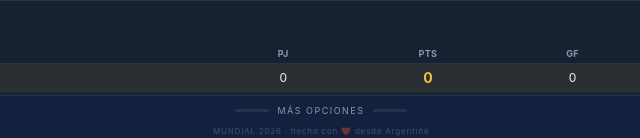
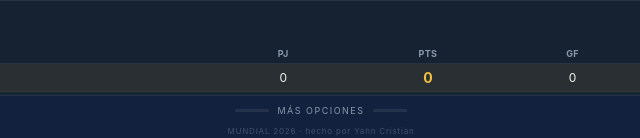
Before and after one commit to Cris-YHN/Fixture-Mundial-2026, a plain HTML site: page index.html in a window 1280 px wide. Shown: the part 659-797 px from the top of the page, 319-959 px from the left. Drawn offline with Linux system fonts and the light colour scheme.

Commit message:
Correccion de Footer

```diff
--- a/index.html
+++ b/index.html
@@ -231,7 +231,7 @@ html.light .ftr-btn.fb .ftr-ttl{color:#166534}
       </div>
     </button>
   </div>
-  <div class="ftr-credit">MUNDIAL 2026 · hecho con ❤️ desde Argentina</div>
+  <div class="ftr-credit">MUNDIAL 2026 · hecho por Yahn Cristian</div>
 </div>
 
 <script>
```
